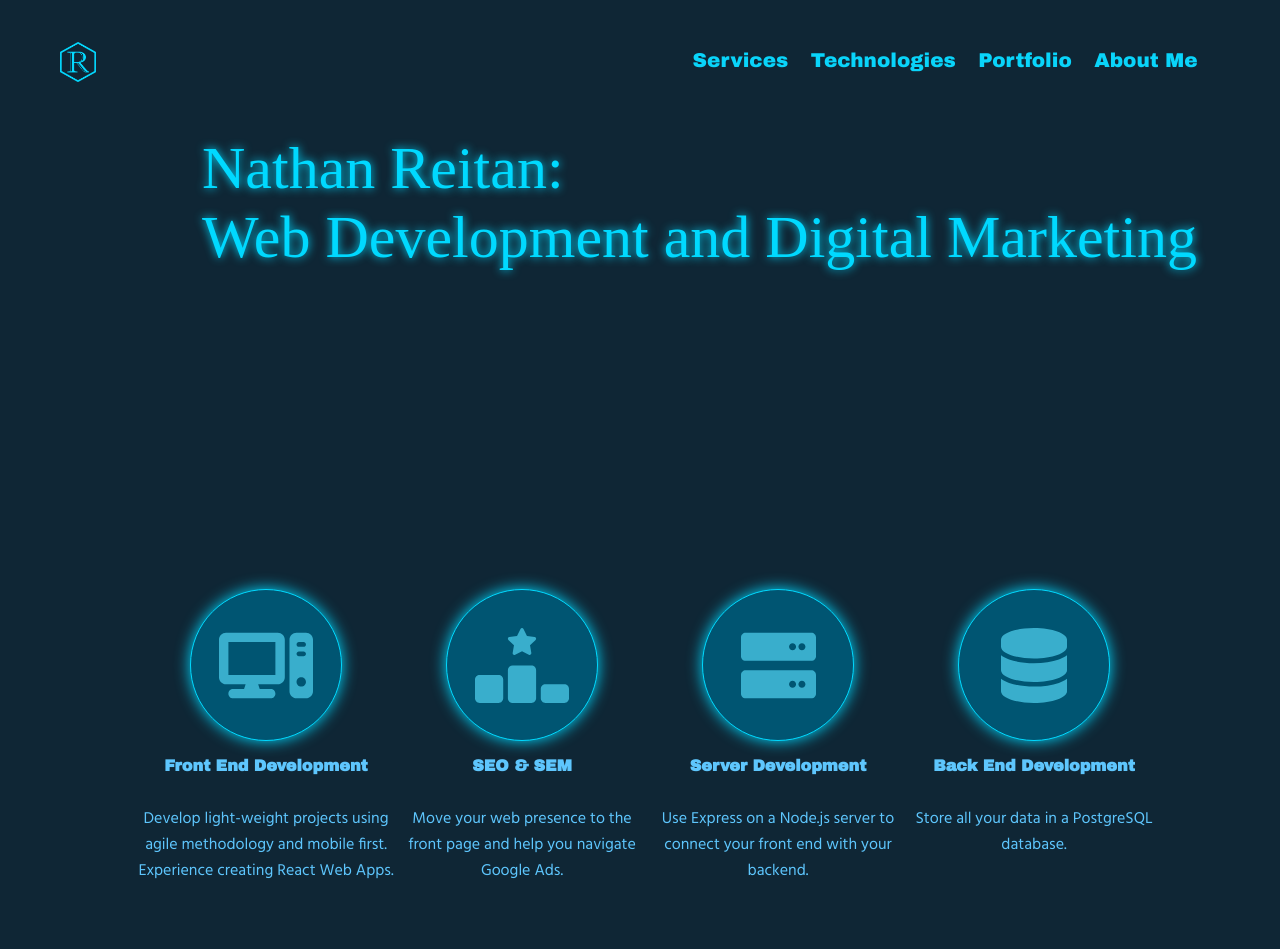
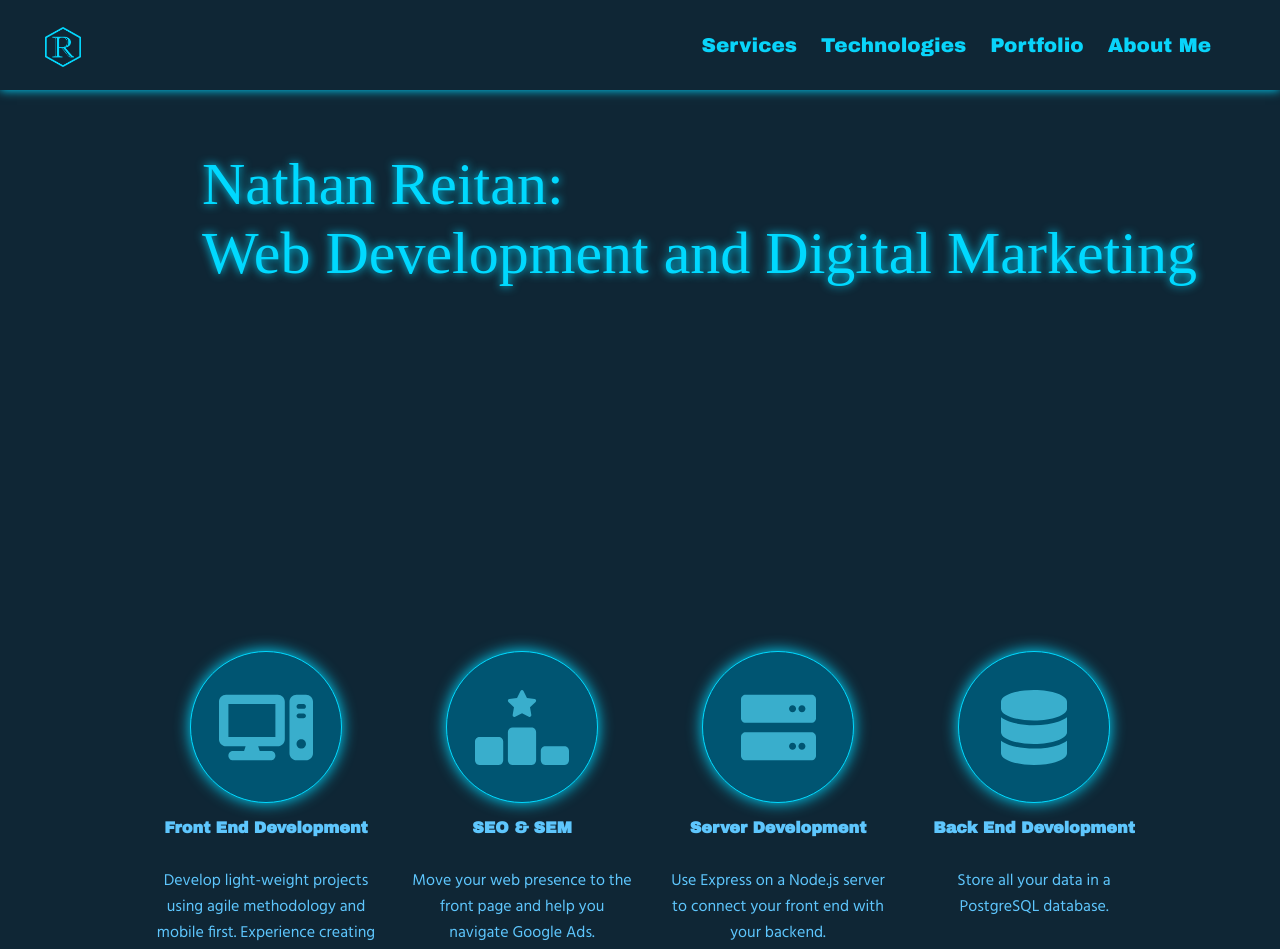
Before and after one commit to Nathan-reitan/react-portfolio, a React (Create React App) app: page / in a window 1280 px wide. Shown: the top 949 px of the page. Built offline with nearby package versions, Linux system fonts and the light colour scheme; a web font is replaced by a local one.

Commit message:
transition styling added to icon cards, shadow added to header and footer

```diff
--- a/public/style.css
+++ b/public/style.css
@@ -41,14 +41,16 @@ li>a{
 
 main{
     width: 100%;
-    padding: 10px;
+    padding: 30px 10px;
     display: flex;
     justify-content: center;
 }
 
 /* class styling */
 .header{
-    padding: 30px;
+    padding: 15px;
+    box-shadow: 0 0 10px #00d9ff;
+    height: 60px;
 }
 
 .navContainer{
@@ -66,6 +68,7 @@ main{
   display: flex;
   flex-direction: column;
   align-items: end;
+  padding: 30px 0;
 }
 
 .landingContainer{
@@ -97,11 +100,20 @@ main{
 }
 
 .serviceWrapper{
+    padding: 15px;
     width: 274px;
-    height: 340px;
     display: flex;
     flex-direction: column;
     align-items: center;
+    border: solid 1px #0f2635;
+    transition: 750ms all ease-in-out;
+
+}
+
+.serviceWrapper:hover{
+    transition: 750ms all ease-in-out;
+    transform: scale(1.1, 1.1);
+    border: solid 1px #00d9ff;
 }
 
 .serviceIconContainer{
@@ -206,6 +218,7 @@ main{
     text-align: center;
     display: flex;
     justify-content: center;
+    box-shadow: 0 0 10px #0098b3;
 }
 
 .footerWrapper{
```
